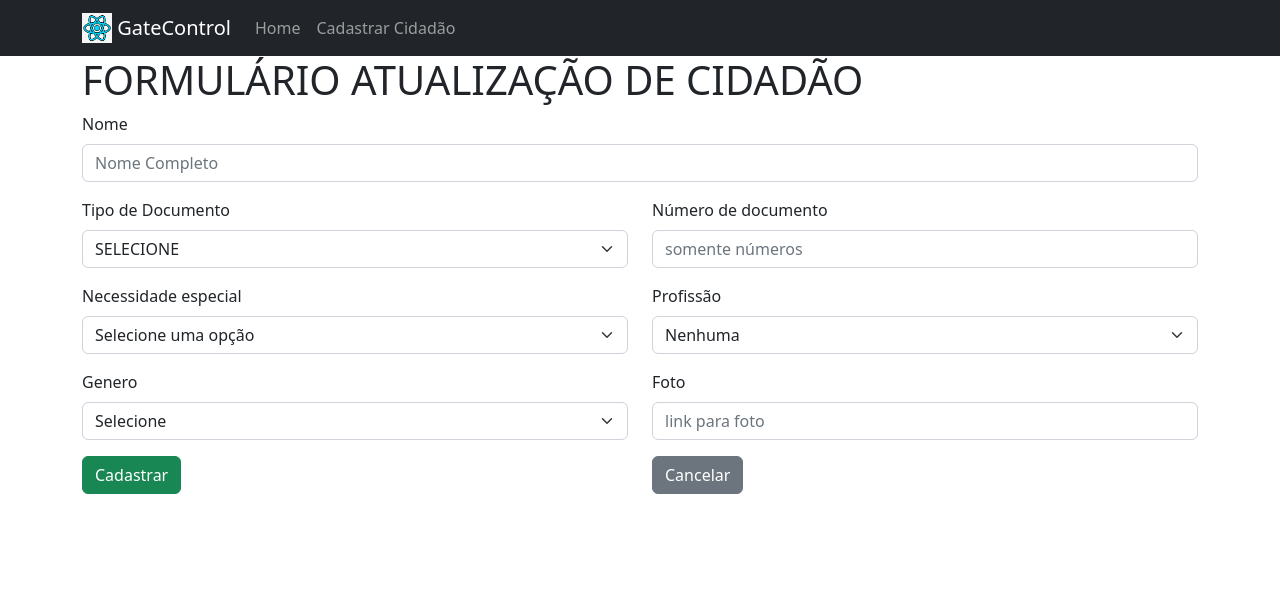
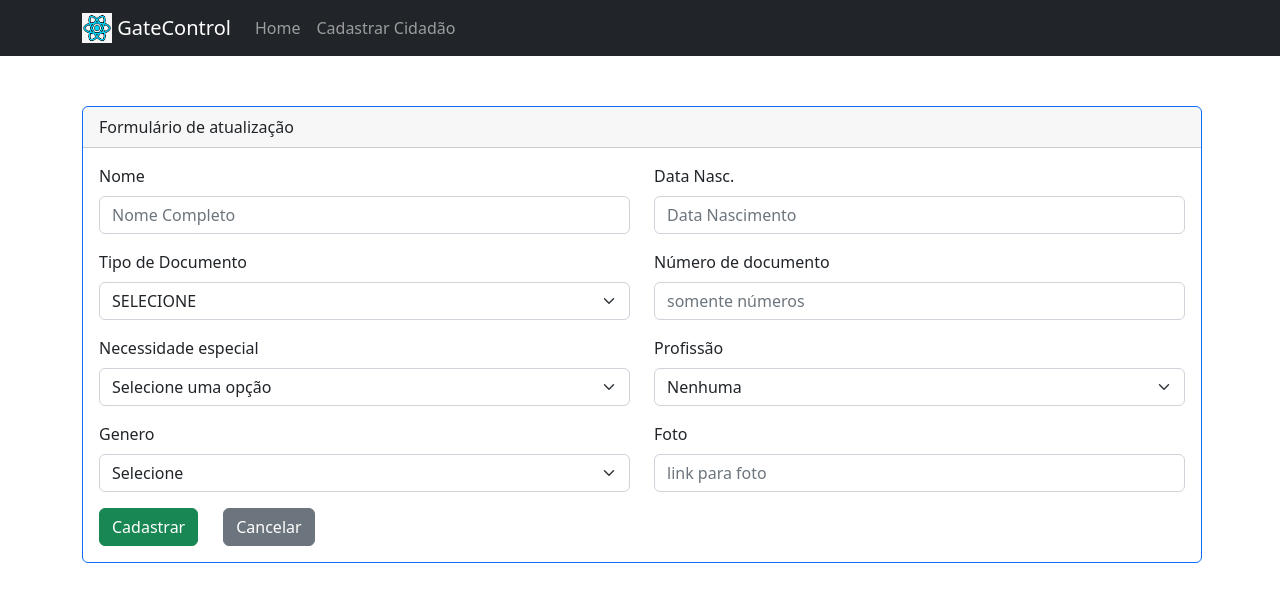
Before and after one commit to brunoprestesap/gestao-acesso-cidadao, a React (Create React App) app: page /usuario/1 in a window 1280 px wide. Shown: the top 602 px of the page. Built offline with nearby package versions, Linux system fonts and the light colour scheme; no server answers.

Commit message:
Ajuste no form update

```diff
--- a/src/pages/FormUpdatePessoa.js
+++ b/src/pages/FormUpdatePessoa.js
@@ -1,6 +1,6 @@
 import axios from "axios";
 import { useEffect, useState } from "react";
-import { Col, Container, Form, Row, Button } from "react-bootstrap";
+import { Col, Container, Form, Row, Button, Card } from "react-bootstrap";
 import toast from "react-hot-toast";
 import { Link, useNavigate, useParams } from "react-router-dom";
 
@@ -10,6 +10,7 @@ export default function FormUpdatePessoa() {
 
   const [form, setForm] = useState({
     nome: "",
+    dataNasc: "",
     numDoc: "",
     tipoDoc: "",
     profissao: "",
@@ -37,8 +38,7 @@ export default function FormUpdatePessoa() {
   async function handleSubimit(e) {
     e.preventDefault();
     try {
-
-      const clone = {...form};
+      const clone = { ...form };
 
       delete clone._id;
 
@@ -58,8 +58,16 @@ export default function FormUpdatePessoa() {
 
   return (
     <Container>
-      <h1> FORMULÁRIO ATUALIZAÇÃO DE CIDADÃO</h1>
-
+      <Card
+        border='primary'
+        key='primary'
+        text="dark"
+        style={{ width: "70rem", marginTop: '50px'}}
+        className="mb-2"
+      >
+        <Card.Header>Formulário de atualização</Card.Header>
+        <Card.Body>
+          <Card.Text>
               <Form>
                 <Row>
                   <Col>
@@ -75,13 +83,30 @@ export default function FormUpdatePessoa() {
                       <Form.Text className="text-muted"></Form.Text>
                     </Form.Group>
                   </Col>
+                  <Col>
+                    <Form.Group className="mb-3" controlId="dataNasc">
+                      <Form.Label>Data Nasc.</Form.Label>
+                      <Form.Control
+                        type="text"
+                        placeholder="Data Nascimento"
+                        name="dataNasc"
+                        value={form.dataNasc}
+                        onChange={handleChange}
+                      />
+                      <Form.Text className="text-muted"></Form.Text>
+                    </Form.Group>
+                  </Col>
                 </Row>
 
                 <Row>
                   <Col>
                     <Form.Group className="mb-3">
                       <Form.Label>Tipo de Documento</Form.Label>
-              <Form.Select name="tipoDoc" value={form.tipoDoc} onChange={handleChange}>
+                      <Form.Select
+                        name="tipoDoc"
+                        value={form.tipoDoc}
+                        onChange={handleChange}
+                      >
                         <option>SELECIONE</option>
                         <option value="cpf">CPF</option>
                         <option value="rg">RG</option>
@@ -155,7 +180,11 @@ export default function FormUpdatePessoa() {
                   <Col>
                     <Form.Group className="mb-3">
                       <Form.Label htmlFor="genero">Genero</Form.Label>
-              <Form.Select name="genero" value={form.genero} onChange={handleChange}>
+                      <Form.Select
+                        name="genero"
+                        value={form.genero}
+                        onChange={handleChange}
+                      >
                         <option>Selecione</option>
                         <option value="feminino">Feminino</option>
                         <option value="masculino">Masculino</option>
@@ -178,11 +207,9 @@ export default function FormUpdatePessoa() {
                 </Row>
                 <Row>
                   <Col>
-            <Button variant="success" type="submit" onClick={handleSubimit}>
+                    <Button style={{ marginRight: '25px'}} variant="success" type="submit" onClick={handleSubimit}>
                       Cadastrar
                     </Button>
-          </Col>
-          <Col>
                     <Link to={"/"}>
                       <Button variant="secondary" type="submit">
                         Cancelar
@@ -191,6 +218,11 @@ export default function FormUpdatePessoa() {
                   </Col>
                 </Row>
               </Form>
+          </Card.Text>
+        </Card.Body>
+      </Card>
+
+
     </Container>
   );
 }
```
Lines whose indentation alone changed are shown as unchanged.
